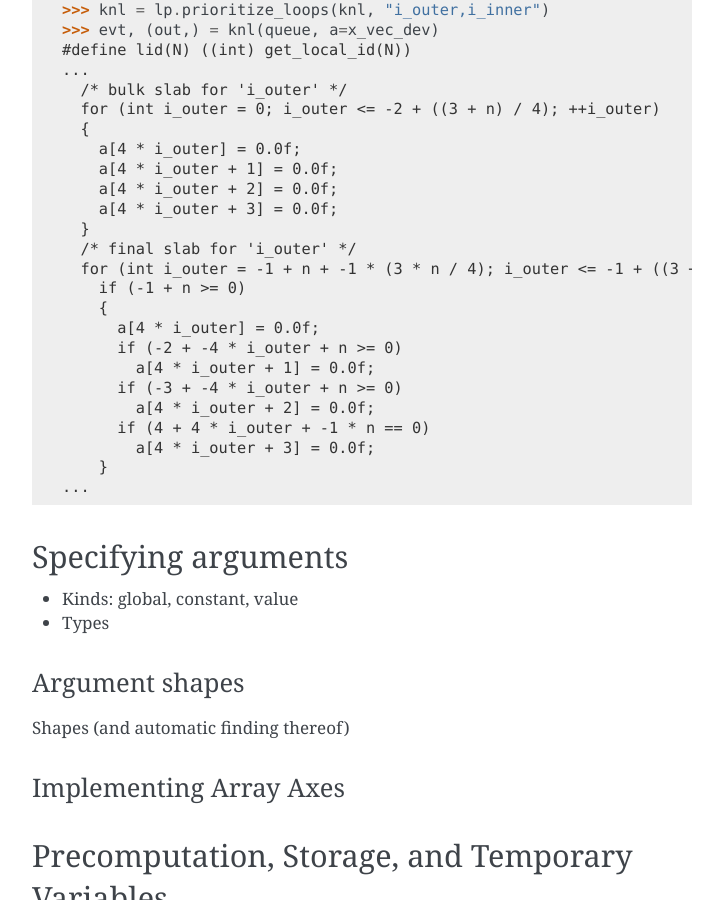
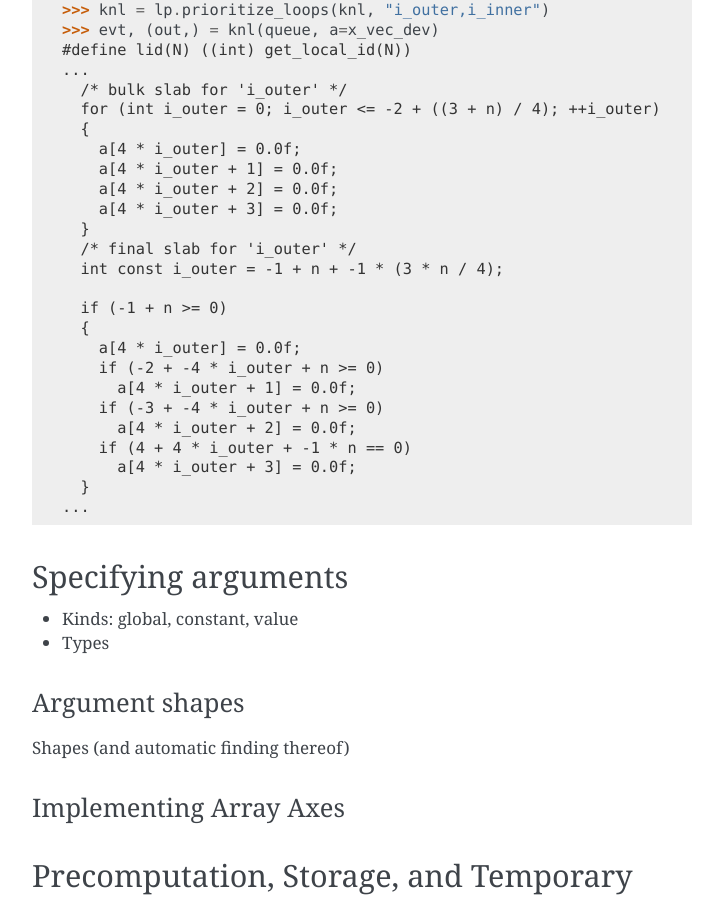
Before and after one commit to inducer/loopy, a Sphinx documentation site: the page built from doc/tutorial.rst, in a window 1280 px wide and 900 px high, scrolled down 14937 px. Shown: the whole window, without its empty margins (388-1111 px from the left). Built offline with Sphinx 7.4.7, drawn with Linux system fonts in a browser that asks for light colours.

Commit message:
Fix another tutorial doctest changed by non-static loop bounds.

```diff
--- a/doc/tutorial.rst
+++ b/doc/tutorial.rst
@@ -789,17 +789,18 @@ enabling some cost savings:
         a[4 * i_outer + 3] = 0.0f;
       }
       /* final slab for 'i_outer' */
-      for (int i_outer = -1 + n + -1 * (3 * n / 4); i_outer <= -1 + ((3 + n) / 4); ++i_outer)
-        if (-1 + n >= 0)
-        {
-          a[4 * i_outer] = 0.0f;
-          if (-2 + -4 * i_outer + n >= 0)
-            a[4 * i_outer + 1] = 0.0f;
-          if (-3 + -4 * i_outer + n >= 0)
-            a[4 * i_outer + 2] = 0.0f;
-          if (4 + 4 * i_outer + -1 * n == 0)
-            a[4 * i_outer + 3] = 0.0f;
-        }
+      int const i_outer = -1 + n + -1 * (3 * n / 4);
+    <BLANKLINE>
+      if (-1 + n >= 0)
+      {
+        a[4 * i_outer] = 0.0f;
+        if (-2 + -4 * i_outer + n >= 0)
+          a[4 * i_outer + 1] = 0.0f;
+        if (-3 + -4 * i_outer + n >= 0)
+          a[4 * i_outer + 2] = 0.0f;
+        if (4 + 4 * i_outer + -1 * n == 0)
+          a[4 * i_outer + 3] = 0.0f;
+      }
     ...
 
 .. }}}
```
